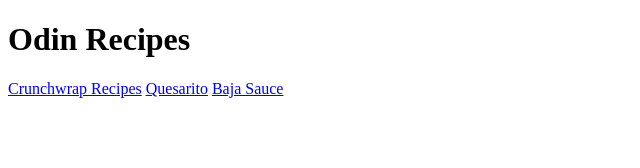
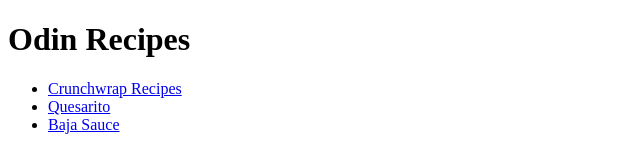
Before and after one commit to ZAJAMS/odin-recipes, a plain HTML site: page index.html in a window 1280 px wide. Shown: the whole page, without its empty margins (0-640 px from the left). Drawn offline with Linux system fonts and the light colour scheme.

Commit message:
added list for links

```diff
--- a/index.html
+++ b/index.html
@@ -7,9 +7,10 @@
 
     <body>
         <h1>Odin Recipes</h1>
-        <a href="recipes/crunchwrapsurpreme.html">Crunchwrap Recipes</a>
-        <a href="recipes/Quesarito.html">Quesarito</a>
-        <a href="recipes/Bajasauce.html">Baja Sauce</a>
-
+            <ul>
+               <li><a href="recipes/crunchwrapsurpreme.html">Crunchwrap Recipes</a></li>
+                <li><a href="recipes/Quesarito.html">Quesarito</a></li>
+                <li><a href="recipes/Bajasauce.html">Baja Sauce</a></li>
+            </ul>
     </body>
 </html>
```
